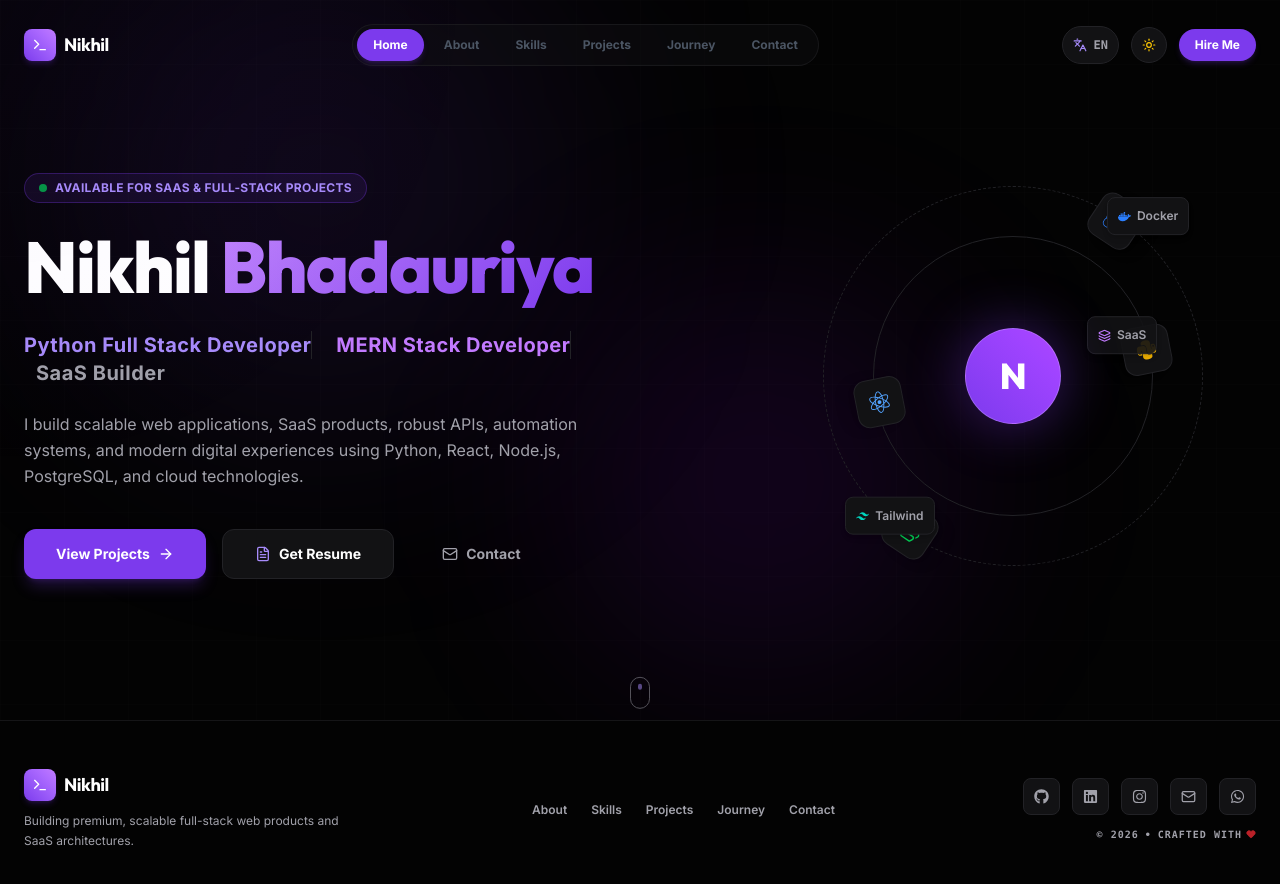
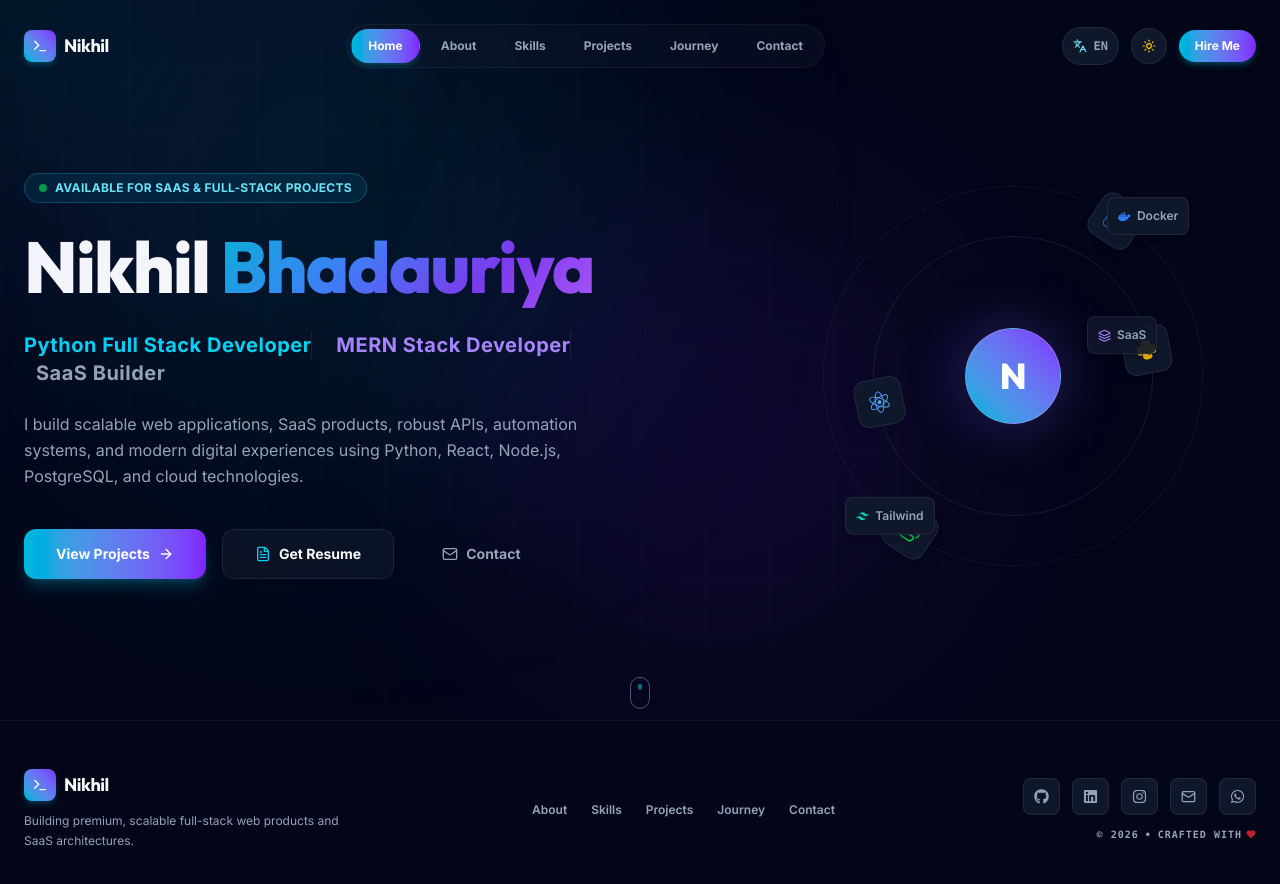
Before and after one commit to Nikhil-beep25/Nikhil-Portfolio, a React (Vite) app: page / in a window 1280 px wide. Shown: the top 884 px of the page. Built offline with nearby package versions, Linux system fonts and the light colour scheme.

Commit message:
Portfolio update

```diff
--- a/src/App.tsx
+++ b/src/App.tsx
@@ -34,15 +34,15 @@ function AppContent() {
   }, []);
 
   return (
-    <div className="relative min-h-screen bg-bg-darkest text-text-main selection:bg-primary/30 selection:text-primary-light flex flex-col justify-between">
+    <div className="relative min-h-screen bg-bg-darkest text-text-main selection:bg-cyan-500/30 selection:text-cyan-200 flex flex-col justify-between">
       {/* Dynamic SEO Tag & JSON-LD Manager */}
       <SEO />
 
       {/* Cursor Glow Overlay */}
       <div
-        className="pointer-events-none fixed inset-0 z-30 transition duration-200 opacity-50 hidden md:block"
+        className="pointer-events-none fixed inset-0 z-30 transition duration-200 opacity-60 hidden md:block"
         style={{
-          background: `radial-gradient(600px circle at ${mousePosition.x}px ${mousePosition.y}px, rgba(124, 58, 237, 0.08), transparent 80%)`
+          background: `radial-gradient(600px circle at ${mousePosition.x}px ${mousePosition.y}px, rgba(6, 182, 212, 0.12), rgba(124, 58, 237, 0.06), transparent 80%)`
         }}
       />
 
--- a/src/components/Footer.tsx
+++ b/src/components/Footer.tsx
@@ -25,7 +25,7 @@ export default function Footer() {
             to="/"
             className="flex items-center gap-2 font-display text-lg font-bold tracking-tight text-text-title group"
           >
-            <div className="w-8 h-8 rounded-lg bg-gradient-to-tr from-primary to-purple-400 flex items-center justify-center text-white shadow-md shadow-primary/20 transition-transform group-hover:scale-105 duration-300">
+            <div className="w-8 h-8 rounded-lg bg-gradient-to-tr from-cyan-500 to-violet-600 flex items-center justify-center text-white shadow-md shadow-cyan-500/20 transition-transform group-hover:scale-105 duration-300">
               <Terminal size={16} />
             </div>
             <span>Nikhil</span>
--- a/src/components/Navbar.tsx
+++ b/src/components/Navbar.tsx
@@ -69,7 +69,7 @@ export default function Navbar() {
           to="/"
           className="flex items-center gap-2 group font-display text-lg font-bold tracking-tight text-text-title"
         >
-          <div className="w-8 h-8 rounded-lg bg-gradient-to-tr from-primary to-purple-400 flex items-center justify-center text-white shadow-md shadow-primary/20 transition-transform group-hover:scale-105 duration-300">
+          <div className="w-8 h-8 rounded-lg bg-gradient-to-tr from-cyan-500 to-violet-600 flex items-center justify-center text-white shadow-md shadow-cyan-500/20 transition-transform group-hover:scale-105 duration-300">
             <Terminal size={16} />
           </div>
           <span className="relative overflow-hidden block">
@@ -85,10 +85,10 @@ export default function Navbar() {
               key={link.nameKey}
               to={link.href}
               className={({ isActive }) =>
-                `px-4 py-2 text-xs font-bold rounded-full transition-all duration-300 ${
+                `px-4 py-2 text-xs font-bold rounded-full transition-all duration-300 border border-transparent ${
                   isActive
-                    ? 'bg-primary text-white shadow-md shadow-primary/20'
-                    : 'text-[#4B5563] dark:text-[#D1D5DB] hover:text-[#09090B] dark:hover:text-white hover:bg-bg-card-hover/40'
+                    ? 'bg-gradient-to-r from-cyan-500 to-violet-600 text-white shadow-md shadow-cyan-500/20'
+                    : 'text-text-muted hover:text-text-title hover:bg-cyan-500/10 hover:shadow-[0_0_15px_rgba(6,182,212,0.15)] hover:border-cyan-500/20'
                 }`
               }
             >
@@ -128,7 +128,7 @@ export default function Navbar() {
 
           <Link
             to="/contact"
-            className="flex items-center gap-1.5 px-4 py-2 rounded-full bg-primary hover:bg-primary-hover text-white text-xs font-bold shadow-md shadow-primary/20 hover:shadow-primary/35 transition-all duration-300 group"
+            className="flex items-center gap-1.5 px-4 py-2 rounded-full bg-gradient-to-r from-cyan-500 to-violet-600 hover:from-cyan-400 hover:to-violet-500 text-white text-xs font-bold shadow-md shadow-cyan-500/25 hover:shadow-cyan-400/40 hover:scale-105 active:scale-95 transition-all duration-300 group"
           >
             {t('navbar.hireMe')}
           </Link>
@@ -186,8 +186,8 @@ export default function Navbar() {
                   className={({ isActive }) =>
                     `text-base font-bold py-2.5 px-4 rounded-xl transition-all duration-300 text-left ${
                       isActive
-                        ? 'bg-primary text-white shadow-md shadow-primary/20'
-                        : 'text-[#4B5563] dark:text-[#D1D5DB] hover:text-[#09090B] dark:hover:text-white hover:bg-bg-card-hover/40'
+                        ? 'bg-gradient-to-r from-cyan-500 to-violet-600 text-white shadow-md shadow-cyan-500/20'
+                        : 'text-text-muted hover:text-text-title hover:bg-cyan-500/10'
                     }`
                   }
                 >
@@ -198,7 +198,7 @@ export default function Navbar() {
             <Link
               to="/contact"
               onClick={() => setIsOpen(false)}
-              className="mt-auto w-full py-3.5 text-center rounded-xl bg-primary hover:bg-primary-hover text-white font-bold flex items-center justify-center gap-2 transition-all duration-300"
+              className="mt-auto w-full py-3.5 text-center rounded-xl bg-gradient-to-r from-cyan-500 to-violet-600 hover:from-cyan-400 hover:to-violet-500 text-white font-bold flex items-center justify-center gap-2 hover:scale-[1.02] transition-all duration-300"
             >
               {t('navbar.getInTouch')}
             </Link>
--- a/src/index.css
+++ b/src/index.css
@@ -1,52 +1,81 @@
 @import "tailwindcss";
 
 :root {
-  --color-primary: #7C3AED;
-  --color-primary-hover: #6D28D9;
-  --color-primary-light: #A78BFA;
+  --color-primary: #06B6D4;
+  --color-primary-hover: #0891B2;
+  --color-primary-light: #67E8F9;
 
-  /* Light mode values (Active when html class is NOT dark) */
-  --color-bg-darkest: #F9FAFB;
-  --color-bg-dark: #F3F4F6;
-  --color-bg-card: #FFFFFF;
-  --color-bg-card-hover: #F1F3F5;
-  --color-border-dark: #E5E7EB;
-  --color-border-light: #F3F4F6;
+  --color-secondary: #7C3AED;
+  --color-secondary-hover: #6D28D9;
+  --color-secondary-light: #A78BFA;
 
-  --color-text-title: #09090B;
-  --color-text-main: #27272A;
-  --color-text-muted: #71717A;
+  /* Dark mode values as base */
+  --color-bg-darkest: #020617;
+  --color-bg-dark: #0F172A;
+  --color-bg-card: #0F172A;
+  --color-bg-card-hover: #1E293B;
+  --color-border-dark: rgba(255, 255, 255, 0.08);
+  --color-border-light: rgba(255, 255, 255, 0.12);
 
-  --glass-bg: rgba(249, 250, 251, 0.75);
-  --glass-card-bg: rgba(255, 255, 255, 0.7);
-  --glass-border: rgba(9, 9, 11, 0.08);
+  --color-text-title: #F8FAFC;
+  --color-text-main: #E2E8F0;
+  --color-text-muted: #94A3B8;
+
+  --glass-bg: rgba(15, 23, 42, 0.7);
+  --glass-card-bg: rgba(15, 23, 42, 0.45);
+  --glass-border: rgba(255, 255, 255, 0.08);
 
   --font-sans: 'Inter', system-ui, -apple-system, sans-serif;
   --font-display: 'Outfit', sans-serif;
 }
 
-/* Dark mode values (Active when html class is dark) */
+/* Light mode overrides */
+:root:not(.dark) {
+  --color-primary: #0891B2;
+  --color-primary-hover: #0e7490;
+  --color-primary-light: #22d3ee;
+
+  --color-bg-darkest: #F8FAFC;
+  --color-bg-dark: #F1F5F9;
+  --color-bg-card: #FFFFFF;
+  --color-bg-card-hover: #E2E8F0;
+  --color-border-dark: #E2E8F0;
+  --color-border-light: #F1F5F9;
+
+  --color-text-title: #0F172A;
+  --color-text-main: #334155;
+  --color-text-muted: #64748B;
+
+  --glass-bg: rgba(248, 250, 252, 0.75);
+  --glass-card-bg: rgba(255, 255, 255, 0.7);
+  --glass-border: rgba(15, 23, 42, 0.08);
+}
+
 .dark {
-  --color-bg-darkest: #030303;
-  --color-bg-dark: #0A0A0C;
-  --color-bg-card: #121214;
-  --color-bg-card-hover: #18181C;
-  --color-border-dark: #222226;
-  --color-border-light: #2A2A30;
+  --color-bg-darkest: #020617;
+  --color-bg-dark: #0b1329;
+  --color-bg-card: #0F172A;
+  --color-bg-card-hover: #1E293B;
+  --color-border-dark: rgba(255, 255, 255, 0.08);
+  --color-border-light: rgba(255, 255, 255, 0.12);
 
-  --color-text-title: #FFFFFF;
-  --color-text-main: #E4E4E7;
-  --color-text-muted: #A1A1AA;
+  --color-text-title: #F8FAFC;
+  --color-text-main: #E2E8F0;
+  --color-text-muted: #94A3B8;
 
-  --glass-bg: rgba(10, 10, 12, 0.75);
-  --glass-card-bg: rgba(18, 18, 20, 0.4);
-  --glass-border: rgba(255, 255, 255, 0.05);
+  --glass-bg: rgba(15, 23, 42, 0.7);
+  --glass-card-bg: rgba(15, 23, 42, 0.45);
+  --glass-border: rgba(255, 255, 255, 0.08);
 }
 
 @theme {
   --color-primary: var(--color-primary);
   --color-primary-hover: var(--color-primary-hover);
   --color-primary-light: var(--color-primary-light);
+  --color-secondary: var(--color-secondary);
+  --color-secondary-hover: var(--color-secondary-hover);
+  --color-secondary-light: var(--color-secondary-light);
+
   --color-bg-darkest: var(--color-bg-darkest);
   --color-bg-dark: var(--color-bg-dark);
   --color-bg-card: var(--color-bg-card);
@@ -65,6 +94,7 @@
   --animate-float-slow: float-slow 8s ease-in-out infinite;
   --animate-float-fast: float-fast 4s ease-in-out infinite;
   --animate-pulse-slow: pulse 4s cubic-bezier(0.4, 0, 0.6, 1) infinite;
+  --animate-gradient-shift: gradient-shift 12s ease infinite;
 
   @keyframes float {
     0%, 100% { transform: translateY(0) rotate(0deg); }
@@ -77,6 +107,10 @@
   @keyframes float-fast {
     0%, 100% { transform: translateY(0) rotate(0deg); }
     50% { transform: translateY(-6px) rotate(1deg); }
+  }
+  @keyframes gradient-shift {
+    0%, 100% { background-position: 0% 50%; }
+    50% { background-position: 100% 50%; }
   }
 }
 
@@ -119,7 +153,13 @@ body {
 }
 
 .text-gradient-purple {
-  background: linear-gradient(135deg, #C084FC 0%, var(--color-primary) 100%);
+  background: linear-gradient(135deg, #06B6D4 0%, #3B82F6 35%, #7C3AED 70%, #A855F7 100%);
+  -webkit-background-clip: text;
+  -webkit-text-fill-color: transparent;
+}
+
+.text-gradient-premium {
+  background: linear-gradient(135deg, #06B6D4 0%, #3B82F6 35%, #7C3AED 70%, #A855F7 100%);
   -webkit-background-clip: text;
   -webkit-text-fill-color: transparent;
 }
@@ -135,19 +175,27 @@ body {
 
 .glass-card {
   background: var(--glass-card-bg);
-  backdrop-filter: blur(8px);
-  -webkit-backdrop-filter: blur(8px);
+  backdrop-filter: blur(12px);
+  -webkit-backdrop-filter: blur(12px);
   border: 1px solid var(--glass-border);
   transition: all 0.3s cubic-bezier(0.4, 0, 0.2, 1);
 }
 
 .glass-card:hover {
-  border-color: rgba(124, 58, 237, 0.3);
-  box-shadow: 0 0 25px rgba(124, 58, 237, 0.1);
+  border-color: rgba(6, 182, 212, 0.25);
+  box-shadow: 0 0 30px rgba(6, 182, 212, 0.08), 0 0 60px rgba(124, 58, 237, 0.05);
   background: var(--color-bg-card-hover);
 }
 
 /* Glow effects */
+.glow-cyan {
+  box-shadow: 0 0 40px -10px rgba(6, 182, 212, 0.15);
+}
+
+.glow-cyan-lg {
+  box-shadow: 0 0 80px -20px rgba(6, 182, 212, 0.3);
+}
+
 .glow-purple {
   box-shadow: 0 0 40px -10px rgba(124, 58, 237, 0.15);
 }
@@ -155,3 +203,14 @@ body {
 .glow-purple-lg {
   box-shadow: 0 0 80px -20px rgba(124, 58, 237, 0.3);
 }
+
+.glow-premium {
+  box-shadow: 0 0 40px -10px rgba(6, 182, 212, 0.15), 0 0 60px -15px rgba(124, 58, 237, 0.15);
+}
+
+/* Animated background gradient */
+.bg-gradient-animated {
+  background: linear-gradient(-45deg, #020617, #0F172A, #042f40, #1e1145);
+  background-size: 400% 400%;
+  animation: gradient-shift 15s ease infinite;
+}
--- a/src/pages/Home.tsx
+++ b/src/pages/Home.tsx
@@ -48,8 +48,8 @@ export default function Home() {
       transition={{ duration: 0.5 }}
     >
       {/* Background gradients */}
-      <div className="absolute top-1/4 left-1/4 -translate-x-1/2 -translate-y-1/2 w-[500px] h-[500px] bg-primary/10 rounded-full blur-[120px] pointer-events-none" />
-      <div className="absolute bottom-10 right-1/4 w-[400px] h-[400px] bg-purple-600/10 rounded-full blur-[100px] pointer-events-none" />
+      <div className="absolute top-1/4 left-1/4 -translate-x-1/2 -translate-y-1/2 w-[600px] h-[600px] bg-cyan-500/10 rounded-full blur-[130px] pointer-events-none" />
+      <div className="absolute bottom-10 right-1/4 w-[500px] h-[500px] bg-violet-600/10 rounded-full blur-[110px] pointer-events-none" />
 
       {/* Grid overlay */}
       <div className="absolute inset-0 bg-[linear-gradient(to_right,rgba(255,255,255,0.006)_1px,transparent_1px),linear-gradient(to_bottom,rgba(255,255,255,0.006)_1px,transparent_1px)] bg-[size:4rem_4rem] pointer-events-none" />
@@ -77,7 +77,7 @@ export default function Home() {
             variants={itemVariants}
             className="text-5xl md:text-7xl font-extrabold font-display leading-[1.1] mb-6 text-text-title tracking-tight"
           >
-            {t('hero.titleName')} <span className="text-gradient-purple">{t('hero.titleLastName')}</span>
+            {t('hero.titleName')} <span className="text-gradient-premium">{t('hero.titleLastName')}</span>
           </motion.h1>
 
           {/* Subtitle */}
@@ -85,8 +85,8 @@ export default function Home() {
             variants={itemVariants}
             className="text-lg md:text-xl font-bold text-text-muted font-sans tracking-wide mb-6 flex flex-wrap justify-center lg:justify-start gap-x-3 divide-x divide-border-dark"
           >
-            <span className="text-primary-light">{t('hero.subtitle1')}</span>
-            <span className="pl-3 text-purple-400">{t('hero.subtitle2')}</span>
+            <span className="text-cyan-400">{t('hero.subtitle1')}</span>
+            <span className="pl-3 text-violet-400">{t('hero.subtitle2')}</span>
             <span className="pl-3 text-text-muted">{t('hero.subtitle3')}</span>
           </motion.h2>
 
@@ -105,7 +105,7 @@ export default function Home() {
           >
             <Link
               to="/projects"
-              className="flex items-center justify-center gap-2 px-8 py-3.5 rounded-xl bg-primary hover:bg-primary-hover text-white text-sm font-bold shadow-lg shadow-primary/25 hover:shadow-primary/40 transition-all duration-300 group"
+              className="flex items-center justify-center gap-2 px-8 py-3.5 rounded-xl bg-gradient-to-r from-cyan-500 to-violet-600 hover:from-cyan-400 hover:to-violet-500 text-white text-sm font-bold shadow-lg shadow-cyan-500/25 hover:shadow-cyan-400/40 hover:scale-105 active:scale-95 transition-all duration-300 group"
             >
               {t('hero.viewProjects')}
               <ArrowRight size={16} className="transition-transform group-hover:translate-x-1" />
@@ -113,9 +113,9 @@ export default function Home() {
 
             <Link
               to="/about"
-              className="flex items-center justify-center gap-2 px-8 py-3.5 rounded-xl bg-bg-card hover:bg-bg-card-hover text-text-title border border-border-dark hover:border-primary/20 text-sm font-bold transition-all duration-300"
+              className="flex items-center justify-center gap-2 px-8 py-3.5 rounded-xl glass hover:bg-bg-card-hover text-text-title border border-border-dark hover:border-cyan-500/30 hover:shadow-[0_0_20px_rgba(6,182,212,0.15)] text-sm font-bold hover:scale-105 active:scale-95 transition-all duration-300"
             >
-              <FileText size={16} className="text-primary-light" />
+              <FileText size={16} className="text-cyan-400" />
               {t('hero.getResume')}
             </Link>
 
@@ -141,9 +141,9 @@ export default function Home() {
 
             {/* Center Core */}
             <motion.div
-              className="absolute z-10 w-24 h-24 rounded-full bg-gradient-to-tr from-primary to-purple-500 flex items-center justify-center text-white shadow-[0_0_50px_rgba(124,58,237,0.3)] border border-white/20"
+              className="absolute z-10 w-24 h-24 rounded-full bg-gradient-to-tr from-cyan-500 to-violet-600 flex items-center justify-center text-white shadow-[0_0_50px_rgba(6,182,212,0.3)] border border-white/20"
               animate={{
-                boxShadow: ["0 0 40px rgba(124,58,237,0.25)", "0 0 60px rgba(124,58,237,0.45)", "0 0 40px rgba(124,58,237,0.25)"]
+                boxShadow: ["0 0 40px rgba(6,182,212,0.25)", "0 0 60px rgba(124, 58, 237, 0.35)", "0 0 40px rgba(6,182,212,0.25)"]
               }}
               transition={{ duration: 4, repeat: Infinity, ease: "easeInOut" }}
             >
@@ -159,7 +159,7 @@ export default function Home() {
             >
               {/* Python Badge */}
               <div
-                className="absolute -top-5 left-1/2 -translate-x-1/2 p-3 bg-bg-card hover:bg-bg-card-hover border border-border-dark hover:border-primary/50 rounded-xl text-yellow-500 shadow-lg cursor-pointer transition-colors duration-300"
+                className="absolute -top-5 left-1/2 -translate-x-1/2 p-3 bg-bg-card hover:bg-bg-card-hover border border-border-dark hover:border-cyan-500/50 rounded-xl text-yellow-500 shadow-lg cursor-pointer transition-colors duration-300"
                 style={{ transform: 'rotate(-360deg)' }}
                 title="Python"
               >
@@ -168,7 +168,7 @@ export default function Home() {
 
               {/* React Badge */}
               <div
-                className="absolute -bottom-5 left-1/2 -translate-x-1/2 p-3 bg-bg-card hover:bg-bg-card-hover border border-border-dark hover:border-primary/50 rounded-xl text-blue-400 shadow-lg cursor-pointer transition-colors duration-300"
+                className="absolute -bottom-5 left-1/2 -translate-x-1/2 p-3 bg-bg-card hover:bg-bg-card-hover border border-border-dark hover:border-cyan-500/50 rounded-xl text-blue-400 shadow-lg cursor-pointer transition-colors duration-300"
                 style={{ transform: 'rotate(-360deg)' }}
                 title="React"
               >
@@ -185,7 +185,7 @@ export default function Home() {
             >
               {/* Node.js Badge */}
               <div
-                className="absolute top-1/2 -left-5 -translate-y-1/2 p-3 bg-bg-card hover:bg-bg-card-hover border border-border-dark hover:border-primary/50 rounded-xl text-green-500 shadow-lg cursor-pointer transition-colors duration-300"
+                className="absolute top-1/2 -left-5 -translate-y-1/2 p-3 bg-bg-card hover:bg-bg-card-hover border border-border-dark hover:border-cyan-500/50 rounded-xl text-green-500 shadow-lg cursor-pointer transition-colors duration-300"
                 title="Node.js"
               >
                 <FaNodeJs size={22} />
@@ -193,7 +193,7 @@ export default function Home() {
 
               {/* PostgreSQL Badge */}
               <div
-                className="absolute top-1/2 -right-5 -translate-y-1/2 p-3 bg-bg-card hover:bg-bg-card-hover border border-border-dark hover:border-primary/50 rounded-xl text-blue-500 shadow-lg cursor-pointer transition-colors duration-300"
+                className="absolute top-1/2 -right-5 -translate-y-1/2 p-3 bg-bg-card hover:bg-bg-card-hover border border-border-dark hover:border-cyan-500/50 rounded-xl text-blue-500 shadow-lg cursor-pointer transition-colors duration-300"
                 title="PostgreSQL"
               >
                 <SiPostgresql size={22} />
@@ -221,7 +221,7 @@ export default function Home() {
               className="absolute top-1/2 -translate-y-12 right-12 bg-bg-card/90 hover:bg-bg-card-hover border border-border-dark p-2.5 rounded-lg text-text-muted flex items-center gap-1.5 text-xs font-semibold cursor-pointer shadow-md"
               animate={floatAnimation(2.2)}
             >
-              <Layers className="text-purple-400" size={13} />
+              <Layers className="text-violet-400" size={13} />
               SaaS
             </motion.div>
           </div>
@@ -237,7 +237,7 @@ export default function Home() {
           }}
           transition={{ duration: 1.5, repeat: Infinity, ease: 'easeInOut' }}
         >
-          <div className="w-1 h-1.5 rounded-full bg-primary-light" />
+          <div className="w-1 h-1.5 rounded-full bg-cyan-400" />
         </motion.div>
       </div>
     </motion.div>
```
Also changed, not shown: src/pages/AboutPage.tsx (+17 -17 lines), src/pages/ContactPage.tsx (+9 -9 lines), src/pages/JourneyPage.tsx (+19 -19 lines), src/pages/ProjectsPage.tsx (+21 -21 lines), src/pages/SkillsPage.tsx (+5 -5 lines).
